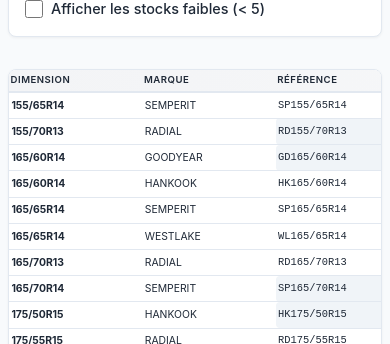
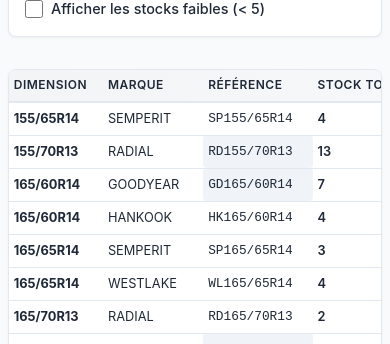
Before and after one commit to jesser-01/speed-pneu, a React (Vite) app: page / in a window 390 px wide. Shown: the part 500-844 px from the top of the page. Built offline with nearby package versions, Linux system fonts and the light colour scheme; no server answers.

Commit message:
Fix mobile table - readable font with light horizontal scroll

```diff
--- a/src/styles/ProductTable.css
+++ b/src/styles/ProductTable.css
@@ -158,60 +158,44 @@
 
 @media (max-width: 768px) {
   .table-wrapper {
-    overflow-x: visible;
+    overflow-x: auto;
     overflow-y: hidden;
   }
 
   .products-table {
     width: 100%;
-    table-layout: fixed;
+    table-layout: auto;
+    min-width: 600px;
   }
 
   .products-table th,
   .products-table td {
-    padding: 0.3rem 0.15rem;
-    font-size: 0.65rem;
+    padding: 0.4rem 0.3rem;
+    font-size: 0.8rem;
     white-space: nowrap;
-    overflow: hidden;
-    text-overflow: ellipsis;
   }
 
   .products-table th {
-    font-size: 0.6rem;
-    padding: 0.2rem 0.1rem;
+    font-size: 0.75rem;
   }
 
-  .products-table th:nth-child(1) { width: 12%; }
-  .products-table th:nth-child(2) { width: 12%; }
-  .products-table th:nth-child(3) { width: 14%; }
-  .products-table th:nth-child(4) { width: 11%; }
-  .products-table th:nth-child(5) { width: 10%; }
-  .products-table th:nth-child(6) { width: 10%; }
-  .products-table th:nth-child(7) { width: 10%; }
-  .products-table th:nth-child(8) { width: 11%; }
+  .products-table th:nth-child(1) { min-width: 70px; }
+  .products-table th:nth-child(2) { min-width: 70px; }
+  .products-table th:nth-child(3) { min-width: 75px; }
+  .products-table th:nth-child(4) { min-width: 70px; }
+  .products-table th:nth-child(5) { min-width: 60px; }
+  .products-table th:nth-child(6) { min-width: 60px; }
+  .products-table th:nth-child(7) { min-width: 60px; }
+  .products-table th:nth-child(8) { min-width: 70px; }
 
   .reference-cell {
-    font-size: 0.6rem;
-    padding: 0.15rem 0.1rem;
+    font-size: 0.75rem;
+    padding: 0.3rem 0.2rem;
   }
 
   .price-cell {
-    font-size: 0.65rem;
+    font-size: 0.8rem;
     font-weight: 600;
-  }
-
-  .dimension-cell {
-    font-weight: 600;
-  }
-
-  .stock-total {
-    font-weight: 600;
-    display: table-cell;
-    gap: 0;
-  }
-
-  .stock-value {
-    min-width: 20px;
   }
 
   .row-out-of-stock td {
```
